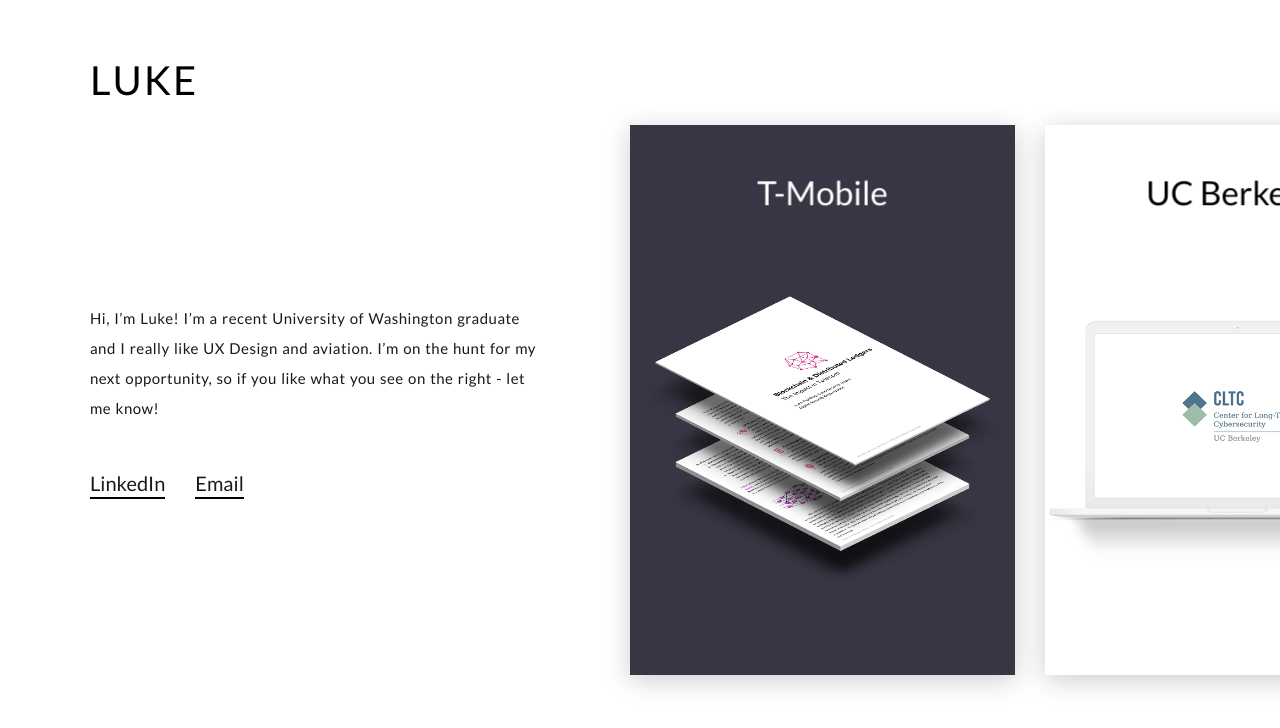
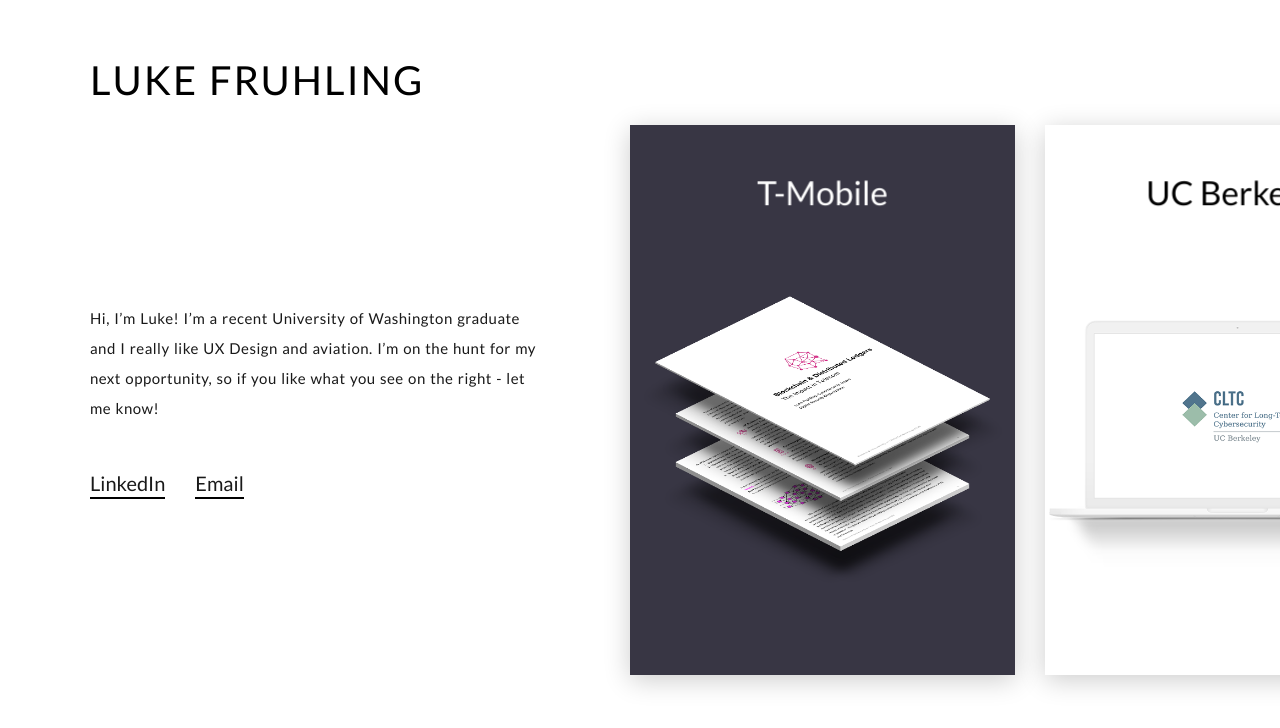
Before and after one commit to lukefruhling/lukefruhling.com, a plain HTML site: page index.html in a window 1280 px wide. Drawn offline with Linux system fonts and the light colour scheme.

Commit message:
Add files via upload

```diff
--- a/index.html
+++ b/index.html
@@ -14,7 +14,7 @@
     <!------------------------------------------------------------------------->
     <div class="header">
       <div class="logo">
-        <a href="index.html"><span class="logo-image">LUKE</span></a>
+        <a href="index.html"><span class="logo-image">LUKE FRUHLING</span></a>
       </div>
     </div>
     <!------------------------------------------------------------------------->
```
Also changed, not shown: favicon.ico.
